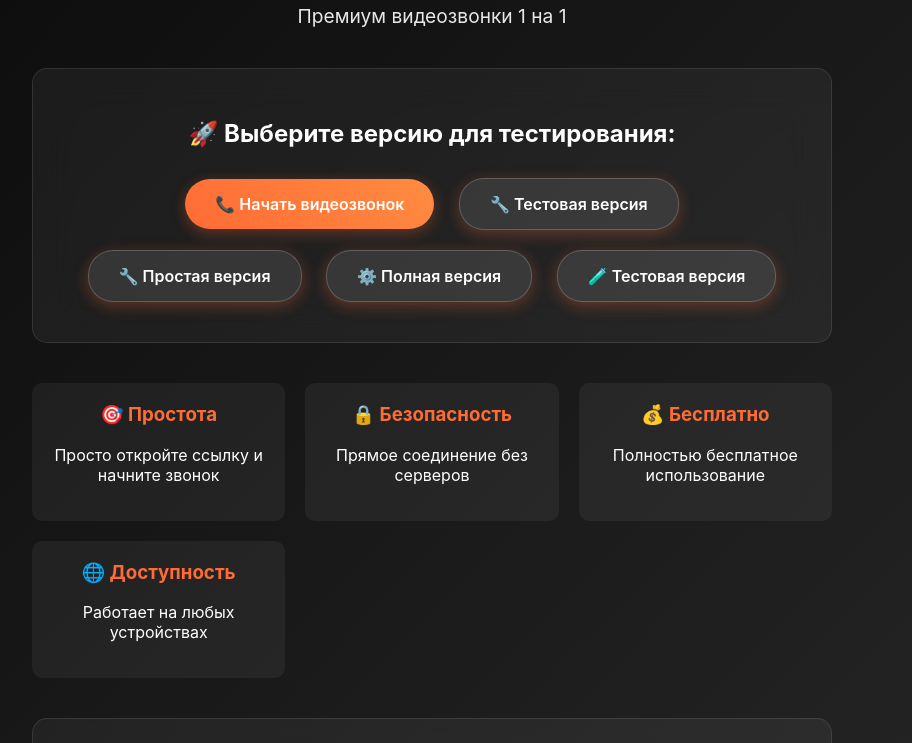
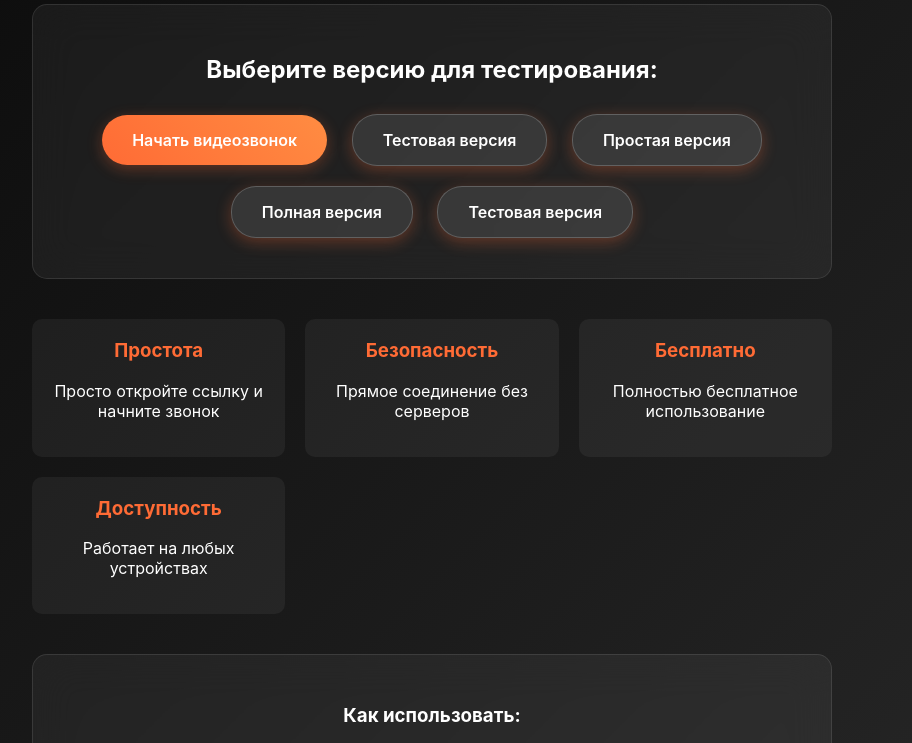
Before and after one commit to mironvlasov2-eng/callwithparents, a website: page index.html in a window 1280 px wide. Shown: the part 127-870 px from the top of the page, without its empty margins (208-1120 px from the left). Drawn offline with Linux system fonts and the light colour scheme.

Commit message:
Обновлен дизайн: убран подзаголовок, переименован в 'Созвон с сыном', убраны эмодзи иконки

```diff
--- a/index.html
+++ b/index.html
@@ -85,54 +85,53 @@
 </head>
 <body>
     <div class="container">
-        <h1>🌙 MOONK Video Call</h1>
-        <p class="subtitle">Премиум видеозвонки 1 на 1</p>
+        <h1>Созвон с сыном</h1>
 
         <div class="card">
-            <h2>🚀 Выберите версию для тестирования:</h2>
+            <h2>Выберите версию для тестирования:</h2>
 
             <a href="call.html" class="btn">
-                📞 Начать видеозвонок
+                Начать видеозвонок
             </a>
 
             <a href="manual-peerjs.html" class="btn btn-secondary">
-                🔧 Тестовая версия
+                Тестовая версия
             </a>
 
             <a href="simple-webrtc.html" class="btn btn-secondary">
-                🔧 Простая версия
+                Простая версия
             </a>
 
             <a href="webrtc-direct.html" class="btn btn-secondary">
-                ⚙️ Полная версия
+                Полная версия
             </a>
 
             <a href="test-webrtc.html" class="btn btn-secondary">
-                🧪 Тестовая версия
+                Тестовая версия
             </a>
         </div>
 
         <div class="features">
             <div class="feature">
-                <h3>🎯 Простота</h3>
+                <h3>Простота</h3>
                 <p>Просто откройте ссылку и начните звонок</p>
             </div>
             <div class="feature">
-                <h3>🔒 Безопасность</h3>
+                <h3>Безопасность</h3>
                 <p>Прямое соединение без серверов</p>
             </div>
             <div class="feature">
-                <h3>💰 Бесплатно</h3>
+                <h3>Бесплатно</h3>
                 <p>Полностью бесплатное использование</p>
             </div>
             <div class="feature">
-                <h3>🌐 Доступность</h3>
+                <h3>Доступность</h3>
                 <p>Работает на любых устройствах</p>
             </div>
         </div>
 
         <div class="card">
-            <h3>📱 Как использовать:</h3>
+            <h3>Как использовать:</h3>
             <ol style="text-align: left; max-width: 500px; margin: 0 auto;">
                 <li>Откройте ссылку на <strong>двух разных устройствах</strong></li>
                 <li>Нажмите <strong>"Начать тест"</strong> на обоих устройствах</li>
@@ -142,7 +141,7 @@
         </div>
 
         <div class="card">
-            <h3>⚠️ Важно:</h3>
+            <h3>Важно:</h3>
             <p>Для тестирования нужны <strong>два разных устройства</strong> или <strong>разные браузеры</strong>, так как одна камера не может использоваться в нескольких вкладках одновременно.</p>
         </div>
     </div>
```
Also changed, not shown: call.html (+3 -4 lines).
